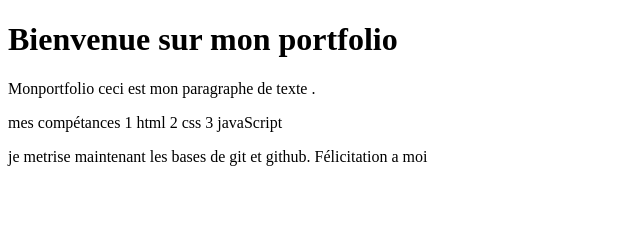
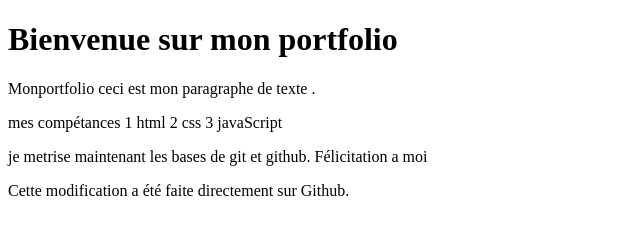
Before and after one commit to alphamadou05/MonPortfolio, a plain HTML site: page index.html in a window 1280 px wide. Shown: the whole page, without its empty margins (0-640 px from the left). Drawn offline with Linux system fonts and the light colour scheme.

Commit message:
Update index.html

```diff
--- a/index.html
+++ b/index.html
@@ -22,5 +22,7 @@
     <section>
         <p>je metrise maintenant les bases de git et github. Félicitation a moi</p>
     </section>
+
+    <p>Cette modification a été faite directement sur Github.</p>
 </body>
 </html>
```
